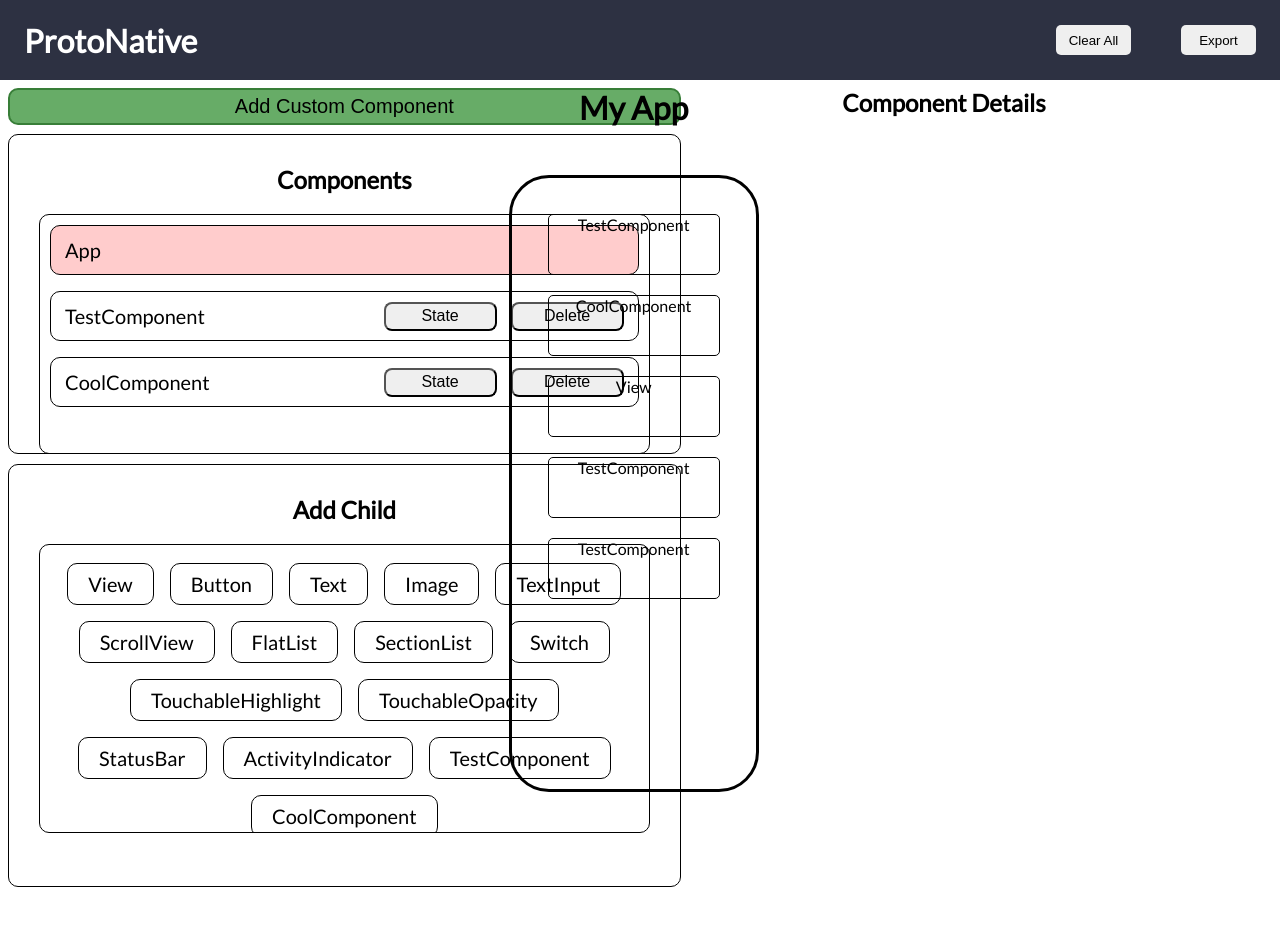
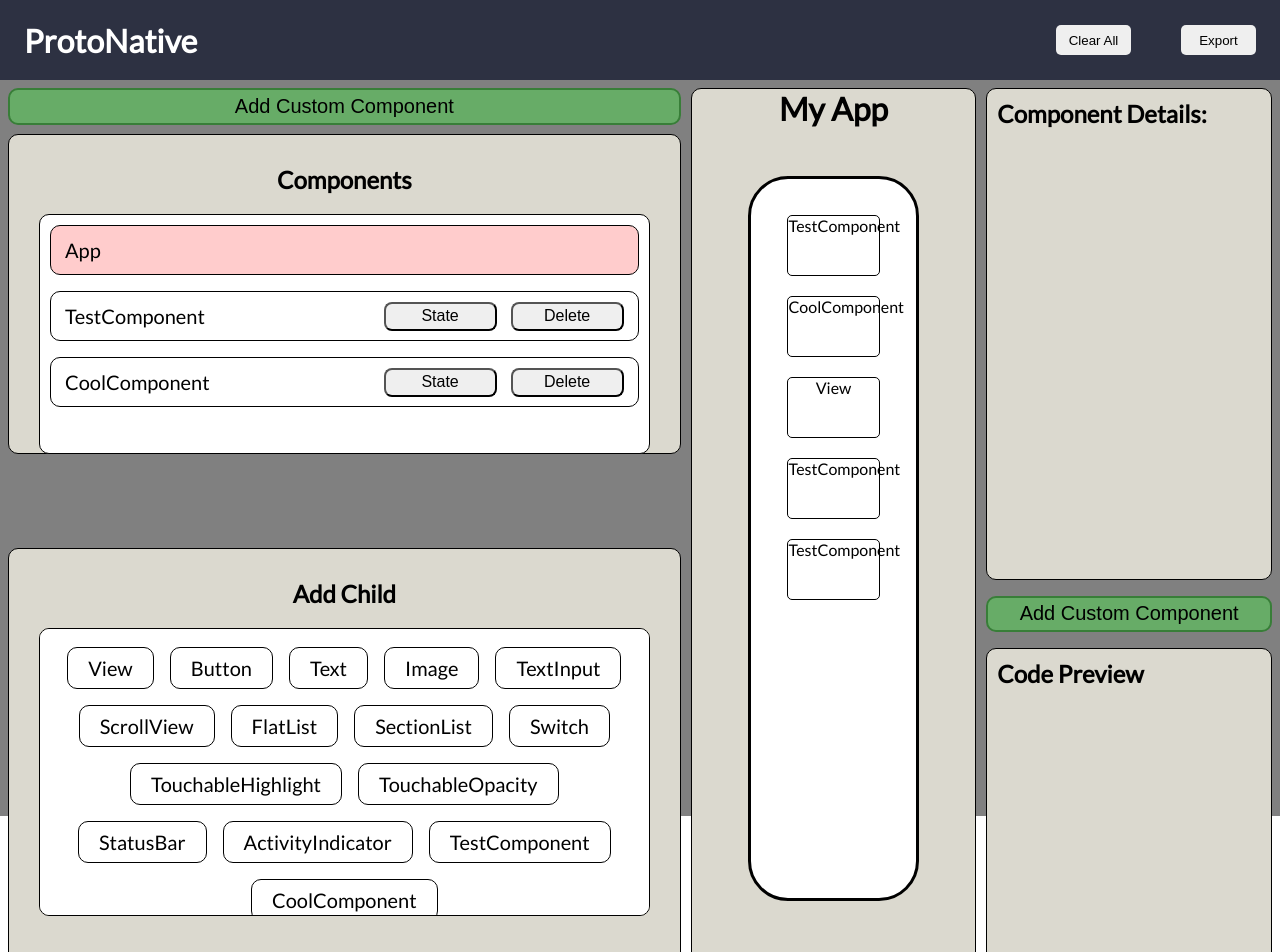
Before and after one commit to oslabs-beta/ProtoNative, a React app: page / in a window 1280 px wide. Shown: the top 952 px of the page. Before the commit the page ends 887 px from the top, so only its background shows below. Built offline with nearby package versions, Linux system fonts and the light colour scheme.

Commit message:
added styling

```diff
--- a/src/components/right/CodeBlock.tsx
+++ b/src/components/right/CodeBlock.tsx
@@ -2,8 +2,12 @@ import React from 'react';
 
 const CodeBlock = (): JSX.Element => {
   return (
-    <>
-    </>
+    <div id='code-block-container'>
+      <h2>Code Preview</h2>
+      <div id='code-preview-container'>
+
+      </div>
+    </div>
   )
 }
 
--- a/src/components/right/ComponentDetails.tsx
+++ b/src/components/right/ComponentDetails.tsx
@@ -80,11 +80,15 @@ const ComponentDetails = (): JSX.Element => {
 
   return (
     <div id='component-details-container'>
-      <h2>Component Details</h2>
+      <h2>Component Details:
+        {currentComponent === 'App'
+        ?''
+        :<span> {currentComponent}</span>
+        }
+      </h2>
 
       {currentComponent !== 'App' && currentComponent && (
         <div style={{ border: '1px solid black' }} id='component-box'>
-          <p>{currentComponent}</p>
           {childElements}
         </div>
       )}
--- a/src/components/right/RightContainer.tsx
+++ b/src/components/right/RightContainer.tsx
@@ -1,12 +1,14 @@
 import React from 'react';
 import ComponentDetails from './ComponentDetails';
 import CodeBlock from './CodeBlock';
+import AddComponent from '../left/AddComponent';
 
 
 const RightContainer = (): JSX.Element => {
   return (
     <div id='right-container'>
       <ComponentDetails />
+      <AddComponent/>
       <CodeBlock />
     </div>
   )
--- a/src/styles/_variables.scss
+++ b/src/styles/_variables.scss
@@ -1,2 +1,3 @@
 $main-font: 'Lato';
 $primary-color: #2D3142;
+$container-background: #dbd9cf
--- a/src/styles/addChild.scss
+++ b/src/styles/addChild.scss
@@ -3,6 +3,7 @@
   padding: 30px;
   border-radius: 10px;
   text-align: center;
+  background-color: $container-background;
   h2 {
     margin-bottom: 20px;
   }
@@ -11,6 +12,7 @@
 #addableElementsContainer {
   display: flex;
   border: 1px solid black;
+  background-color: white;
   flex-wrap: wrap;
   justify-content: center;
   padding: 10px;
@@ -18,6 +20,10 @@
   height: 80%;
   overflow-y: auto;
   align-content: flex-start;
+}
+
+#addableElementsContainer::-webkit-scrollbar{
+  display: none;
 }
 
 .addableElement {
--- a/src/styles/appCanvas.scss
+++ b/src/styles/appCanvas.scss
@@ -1,8 +1,11 @@
 #app-canvas{
-  width: 33%;
+  width: 100%;
   display: flex;
   flex-direction: column;
   align-items: center;
+  border: 1px solid black;
+  border-radius: 10px;
+  background-color: $container-background;
 }
 
 #phone-screen-container{
@@ -13,5 +16,6 @@
   height: 725px;
   padding: 1rem;
   margin-top: 3rem;
+  background-color: white;
 }
 //2.163
--- /dev/null
+++ b/src/styles/codeBlock.scss
@@ -0,0 +1,7 @@
+#code-block-container{
+  border: 1px solid black;
+  border-radius: 10px;
+  margin-top: 1rem;
+  background-color: $container-background;
+  padding: 10px;
+}
--- a/src/styles/componentDetails.scss
+++ b/src/styles/componentDetails.scss
@@ -1,8 +1,26 @@
+#component-details-container{
+  border: 1px solid black;
+  border-radius: 10px;
+  padding: 10px;
+  margin-bottom: 1rem;
+  background-color: $container-background;
+  max-height: 100%;
+}
+
+#component-box{
+  overflow-y: scroll;
+  height: 400px;
+}
+
+#component-box::-webkit-scrollbar{
+  display: none;
+}
 
 #component-box, .element{
   margin: 20px;
   text-align: center;
   border-radius: 5px;
+
 }
 
 .element p {
--- a/src/styles/componentList.scss
+++ b/src/styles/componentList.scss
@@ -5,6 +5,8 @@
   border-radius: 10px;
   height: 40vh;
   margin: .6rem 0 ;
+  width: 100%;
+  background-color: $container-background;
   h2 {
     margin-bottom: 20px;
   }
@@ -25,6 +27,7 @@
     border-radius: 10px;
     text-align: center;
     width: 100%;
+    background-color: white;
     h2 {
         margin-bottom: 20px;
     }
@@ -39,6 +42,10 @@
   height: 30vh;
   overflow-y: auto;
   gap: 16px;
+}
+
+#customComps::-webkit-scrollbar{
+  display: none;
 }
 
 .componentListItem {
@@ -62,6 +69,9 @@
     width: 200px;
     height: 60%;
     border-radius: 8px;
+  }
+  button:hover{
+    cursor: pointer;
   }
 }
 
--- a/src/styles/main.scss
+++ b/src/styles/main.scss
@@ -16,30 +16,30 @@ body {
 
 
 #main-container {
-  display: flex;
-  height: 90vh;
+  display: grid;
+  grid-template-columns: 1fr 1fr 1fr;
+  height: 92vh;
   padding: .5rem;
+  gap: 10px;
+  background-color: gray;
 }
 
 #right-container {
-  display: flex;
-  flex-direction: column;
-  width: 33%;
+  display: grid;
+  grid-template-rows: 1.2fr .08fr .8fr;
+  height: 100%;
 }
 
 #left-container {
   display: grid;
-  grid-template-rows: .5fr 1fr 1fr;
-  width: 33%;
-}
-
-#app-canvas {
-  width: 33%;
+  grid-template-rows: .08fr 1fr 1fr;
+  height: 100%;
 }
 
 @import 'addChild.scss';
 @import 'addComponent.scss';
 @import 'appCanvas.scss';
+@import 'codeBlock.scss';
 @import 'componentDetails.scss';
 @import 'componentList.scss';
 @import 'modal.scss';
```
